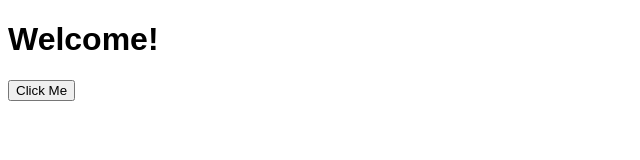
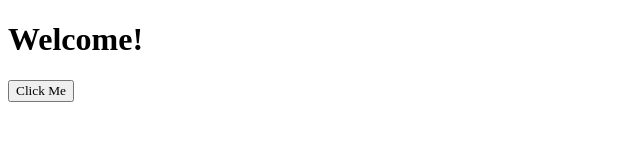
Before and after one commit to The1der4/the1der4.github.io, a plain HTML site: page index.html in a window 1280 px wide. Shown: the full height of the page, 0-640 px from the left. Drawn offline with Linux system fonts and the light colour scheme.

Commit message:
Update style.css

```diff
--- a/style.css
+++ b/style.css
@@ -1,3 +1,4 @@
 .title{
-    font-family:fantasy;
+    font-family: "text";
+    src: url(https://fonts.gstatic.com/s/grandstander/v4/ga6fawtA-GpSsTWrnNHPCSIMZhhKpFjyNZIQD4G5P3_ctw.woff2);
 }
```
